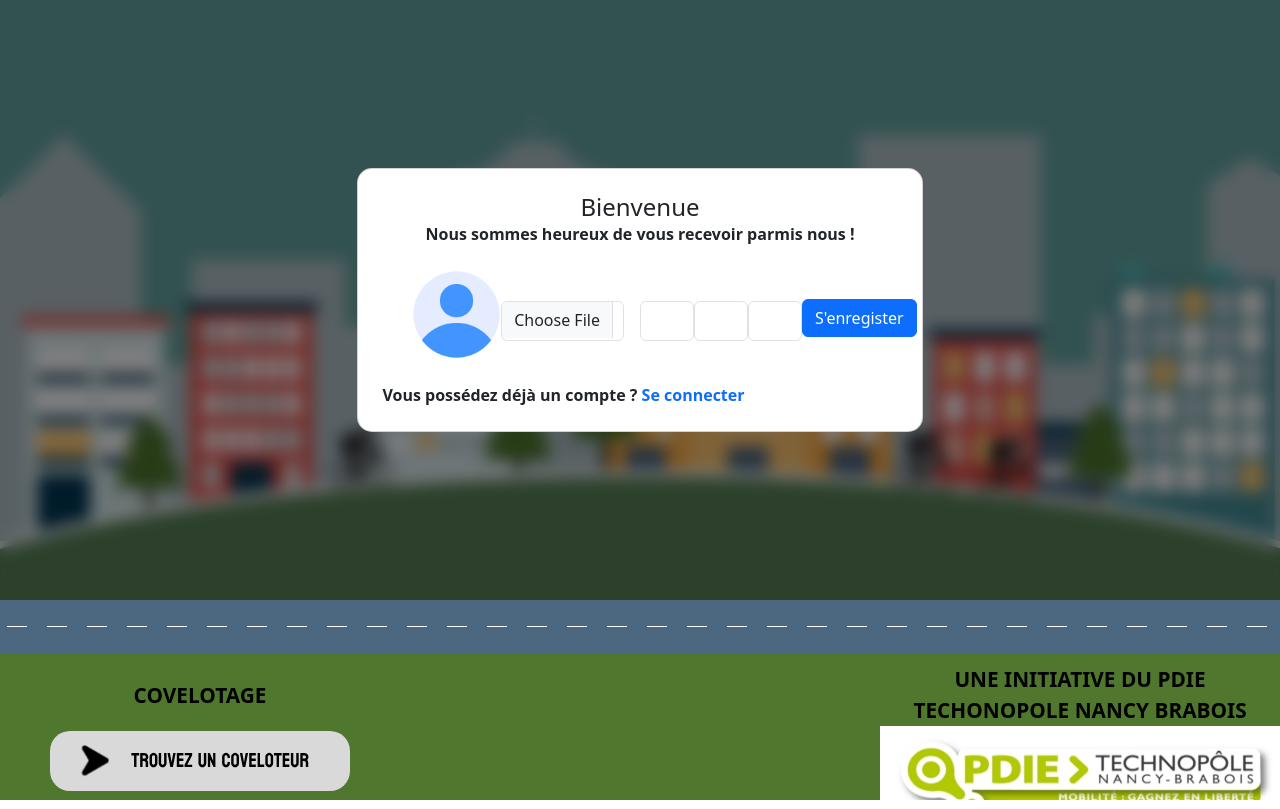
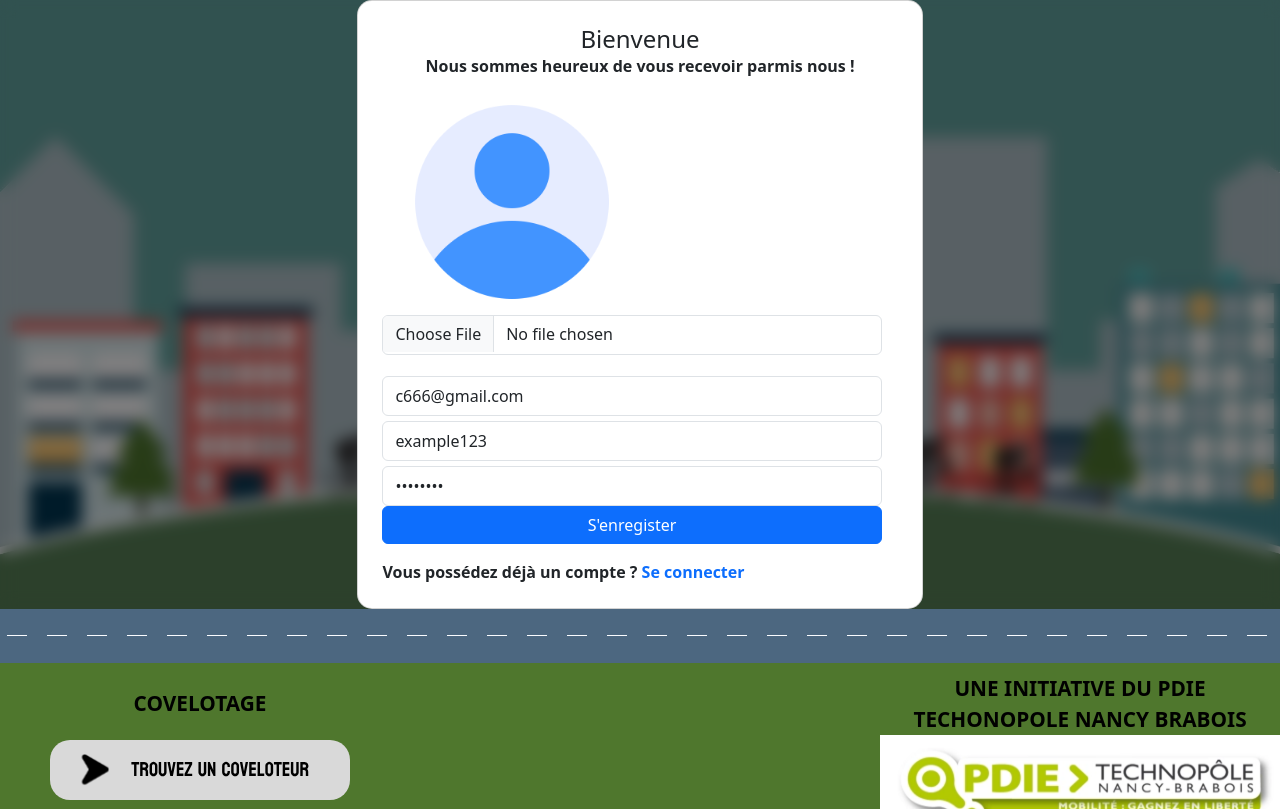
Before and after one commit to InboundSugar866/Covelotage, a React (Create React App) app in the folder webApp/client/: page /register in a window 1280 px wide. Built offline with nearby package versions, Linux system fonts and the light colour scheme; no server answers; a web font is replaced by a local one.

Commit message:
V2.5.1 Hotfix style

```diff
--- a/webApp/client/src/pages/Password.js
+++ b/webApp/client/src/pages/Password.js
@@ -82,12 +82,12 @@ export default function Password() {
             <img src={apiData?.profile || avatar} className="img-fluid rounded-circle" alt="avatar" />
           </div>
 
-          <div className="col-md-6">
+          <divcon className="col-md-6">
             <input {...formik.getFieldProps('password')} type="password" className="form-control" placeholder="Password" />
             <button type="submit" className="btn btn-primary w-100">
               Se connecter
             </button>
-          </div>
+          </divcon>
 
           <div className="col-12">
             <span>
--- a/webApp/client/src/pages/Register.js
+++ b/webApp/client/src/pages/Register.js
@@ -81,28 +81,28 @@ export default function Register() {
         </div>
 
 
-        <div className="card p-4" style={{ width: '45%', borderRadius: '15px' }}>
+        <divgen className="card p-4" style={{ width: '45%', borderRadius: '15px' }}>
           <div className="text-center mb-4">
             <h4 className="mb-0">Bienvenue</h4>
             <span>Nous sommes heureux de vous recevoir parmis nous !</span>
           </div>
 
           <form className="row g-3" onSubmit={formik.handleSubmit}>
-            <div className="col-md-6">
+            <divphoto>
               <label htmlFor="profile" className="form-label">
-                <img src={file || avatar} className="img-fluid rounded-circle" alt="avatar" />
+                <img src={file || avatar} className="img-fluid rounded-circle" alt="avatar" style={{width:'200px'}} />
               </label>
               <input onChange={onUpload} type="file" id="profile" name="profile" className="form-control" />
-            </div>
+            </divphoto>
 
-            <div className="col-md-6">
+            <divtext>
               <input {...formik.getFieldProps('email')} type="text" className="form-control" placeholder="Email*" />
               <input {...formik.getFieldProps('username')} type="text" className="form-control" placeholder="Username*" />
               <input {...formik.getFieldProps('password')} type="password" className="form-control" placeholder="Password*" />
               <button type="submit" className="btn btn-primary w-100">
                 S'enregister
               </button>
-            </div>
+            </divtext>
 
             <div className="col-12">
               <span>
@@ -112,7 +112,7 @@ export default function Register() {
               </span>
             </div>
           </form>
-        </div>
+        </divgen>
       </div>
       <Footer/>
     </div>
--- a/webApp/client/src/styles/Login.css
+++ b/webApp/client/src/styles/Login.css
@@ -12,3 +12,8 @@
 form {
   width: 100% !important;
 }
+
+form div {
+  display: grid !important;
+  width: 100%
+}
```
